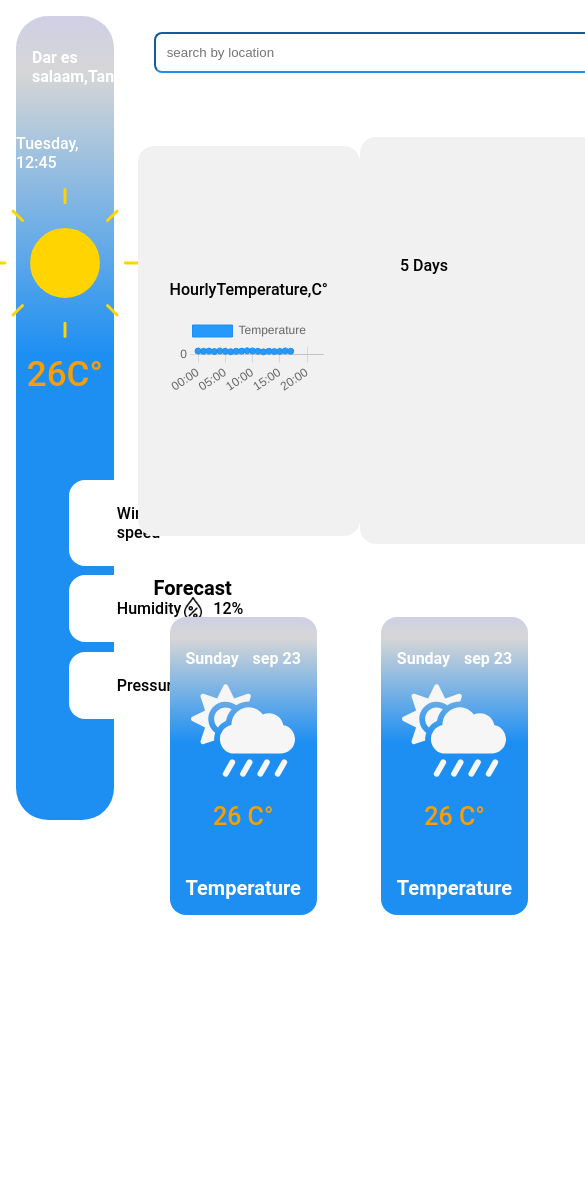
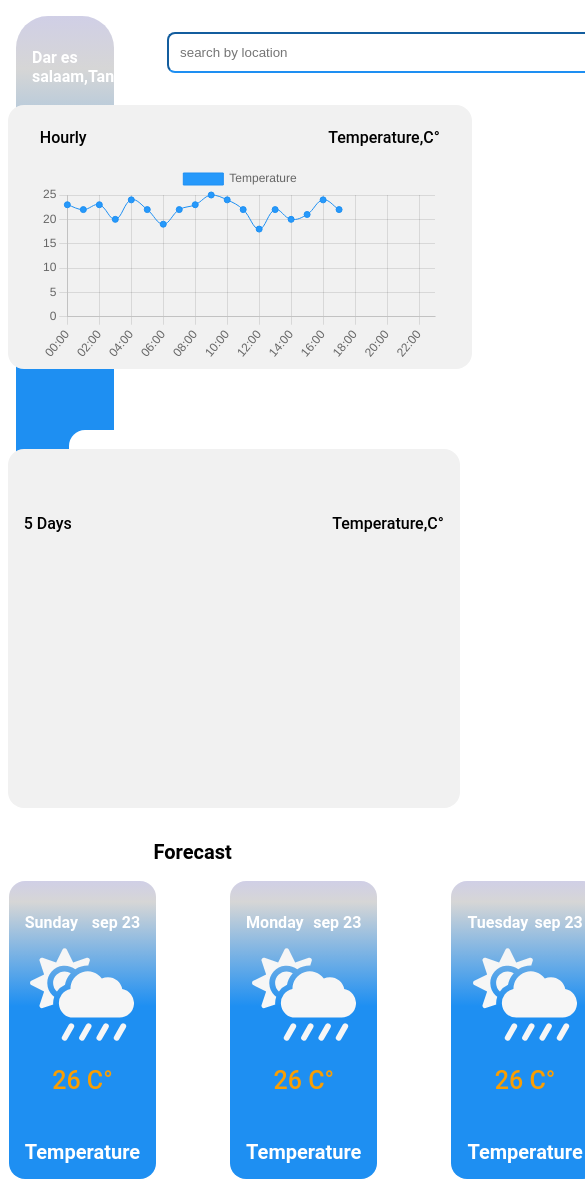
Before and after one commit to efron07/weather-app, a website: page index.html in a window 390 px wide. Shown: the top 1198 px of the page, 585 px wide, since content can reach past the window. Before the commit the page ends 939 px from the top, so only its background shows below. Drawn offline with nearby package versions, Linux system fonts and the light colour scheme.

Commit message:
media query

```diff
--- a/index.html
+++ b/index.html
@@ -12,8 +12,8 @@
     <link rel="stylesheet" href="style.css">
 </head>
 <body>
-    <div class="container app">
-       <div class="side1">
+    <div class=" app">
+       <div class=" side1">
          <div class="loc-date">
             <p class="loc-title">Dar es salaam,Tanzania</p>
             <p class="loc-title">Today,sept 10</p>
@@ -54,8 +54,8 @@
          </div>
          </div>
 
-        <div class="main-side">
-            <div class="nav">
+        <div class=" main-side">
+            <div class="container nav">
                 <div class="search-input">
                     <input class="input-search" type="text" placeholder="search by location">
                     <button class="toggle-button search ">Search</button>
@@ -63,7 +63,7 @@
                 </div>
                 <button class="toggle-button" id="unit-toggle">Celsius</button>
             </div>
-            <div class="graph">
+            <div class=" container graph">
                 <div class="line-graph">
                     <div class="line-description">
                         <p class="p-text">Hourly</p>
@@ -81,7 +81,7 @@
                 </div>
             </div>
             <h2 class="title">Forecast</h2>
-            <div class="cards">
+            <div class="container cards">
                 <div class="card">
                     <div class="card-title">
                         <p class="p-text day">Sunday</p>
--- a/style.css
+++ b/style.css
@@ -4,13 +4,17 @@ body{
     box-sizing: border-box;
     font-family: 'Roboto', sans-serif;
     max-height: 100vh;
-    overflow-x: hidden;
+
 }
 .app{
     display: flex;
     flex-direction: row;
 }
-
+.container{
+    max-width: 90%;
+    margin-right: auto;
+    margin-left: auto;
+}
 .side1{
     width: 25%;
     max-height: 100vh;
@@ -129,30 +133,7 @@ body{
     font-weight: bold;
     color: white;
 }
-
-
-
-
-
-
-
-
-
-
-
-
-
-
-
-
-
-
-
-
-
-
-
-
+/* ------------------------------------------ */
 .main-side
 {
     width: 75%;
@@ -165,56 +146,6 @@ body{
     justify-content: space-between;
     align-items: center;
 }
-
-
-/* label{
-    width: 500px;
-    height: 200px;
-    position: relative;
-    display: block;
-    background:#F1F1F1;
-    border-radius: 200px;
-    box-shadow: inset 0px 5px 15px rgba(0, 0, 0, 0.4),inset 0px 5px 15px rgba(255, 255, 255, 0.4);
-    cursor: pointer;
-    transition: 0.3s;
-}
-label:after{
-    content: "";
-    width: 180px;
-    height: 180px;
-    position: absolute;
-    top: 10px;
-    left: 10px;
-    background: linear-gradient(180deg,#ffcc89,#d8860b);
-    border-radius: 180px;
-    box-shadow:  0px 5px 15px rgba(0, 0, 0, 0.4);
-      transition: 0.3s;
-}
-.toggle-button{
-    width: 0;
-    height: 0;
-    visibility: hidden;
-}
-input:checked + label{
-    background-color: #1E8FF2;
-
-}
-input:checked + label:after{
-    left: 490px;
-    transform: translateX(-100%);
-    background: linear-gradient(180deg,#777,#3a3a3a);
-} */
-
-
-
-
-
-
-
-
-
-
-
 
 .search{
     margin-left: 1rem;
@@ -254,12 +185,13 @@ input:checked + label:after{
     align-items: center;
     justify-content: space-between;
     flex-direction: row;
+    gap: 1rem;
 }
 .line-graph{
     width: 443px;
     height: 350px;
     color: blue;
-    margin-left: 2rem;
+
     margin-top: 3rem;
     display: flex;
     flex-direction: column;
@@ -272,7 +204,7 @@ input:checked + label:after{
 .bar-graph{
     width: 648px;
     height: 327px;
-    margin-right: 2rem;
+
     margin-top: 3rem;
     display: flex;
     flex-direction: column;
@@ -349,6 +281,98 @@ input:checked + label:after{
 
 }
 
-@media (max-width:1400px) {
+@media (max-width:768px) {
+    .app{
+       flex-direction: column;
 
+    }
+     .main-side{
+        top: 700px;
+     }
+     .sun-icon img{
+    width: 100px;
+    height: 100px;
+   }
+    .side1{
+        width: 80%;
+        max-height: 600px;
+        position: absolute;
+        align-items: center;
+        justify-content: center;
+    }
+    .graph{
+        display: grid;
+        align-items: center;
+        justify-content: center;
+    }
+    .line-graph{
+        width: 400px;
+        height: 200px;
+        margin-left: 0rem;
+        margin: 1rem;
+        padding: 2rem;
+
+    }
+    .bar-graph{
+        width: 420px;
+        height: 327;
+        padding: 1rem;
+        margin-left: 1rem;
+
+    }
+ .nav{
+    display: none;
+ }
+
+    .cards{
+        display: grid;
+        display: grid;
+        grid-template-columns: 1fr 1fr;
+        grid-gap: 10px;
+        justify-content: center;
+        align-items: center;
+        margin-left: rem;
+
+    }
+    .card{
+    width: 200px;
+    height: 250px;
+    margin-left: 0rem;
+    padding: 1rem;
+    border-radius: 1rem;
+    color: white;
+     padding-bottom: 2rem;
+     margin-bottom: 1rem;
+    }
 }
+
+
+/* Add media query for laptops and larger screens */
+@media (max-width: 1024px) {
+  .side1 {
+    width: 25%; /* Restore the original sidebar width */
+    max-height: 100vh;
+    position: fixed;
+    border-radius: 2rem;
+  }
+
+  .main-side {
+    left: 25%; /* Restore the left position */
+    top: 0; /* Reset the top position */
+  }
+
+  .nav {
+    display: flex; /* Restore the navigation display */
+  }
+
+  .cards {
+    display: flex;
+    grid-template-columns: auto; /* Reset the grid layout */
+    margin-left: 4rem; /* Restore the margin */
+  }
+
+  .card {
+    width: 900px; /* Restore the card width */
+    margin-left: 4rem;
+  }
+}
```
